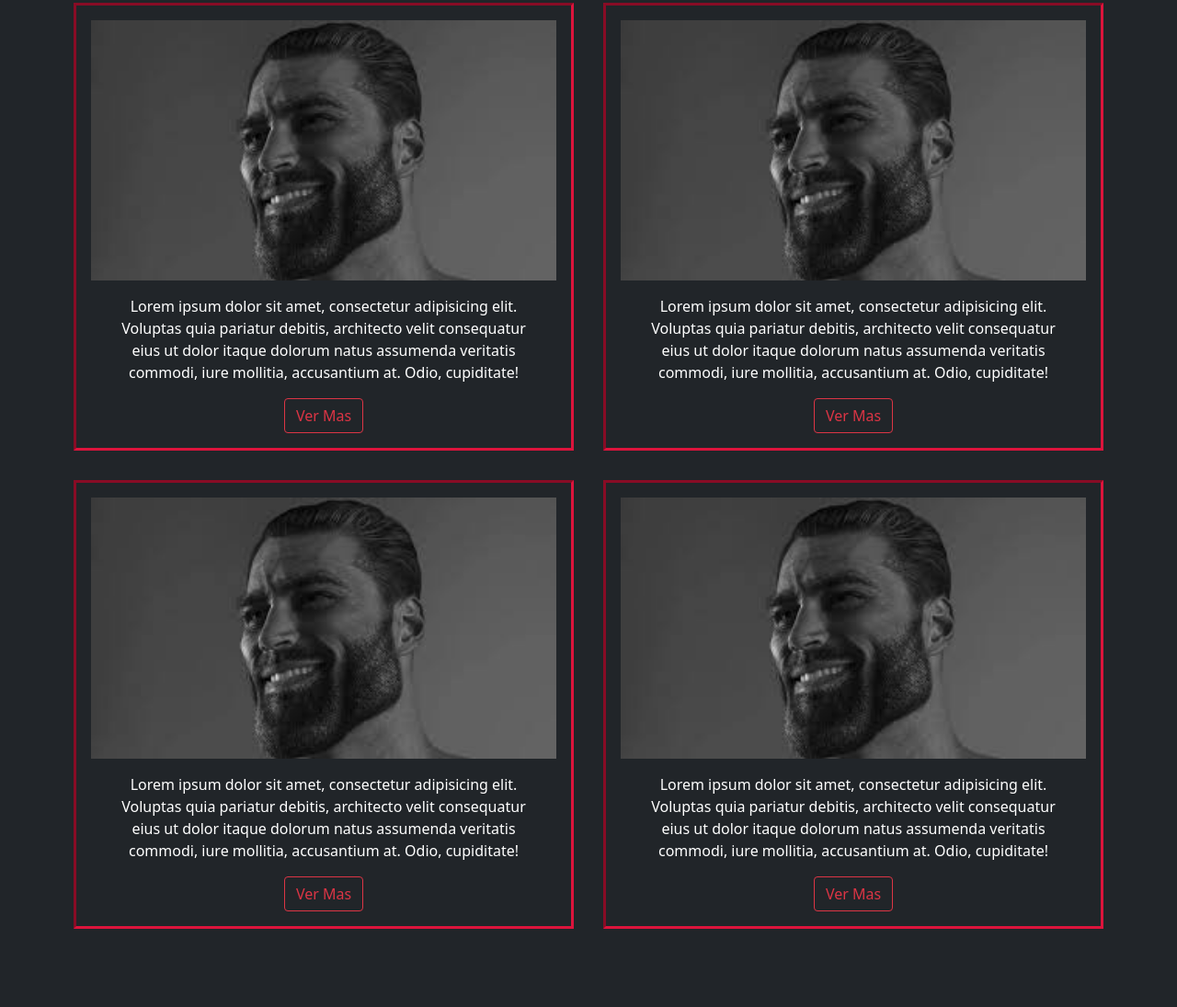
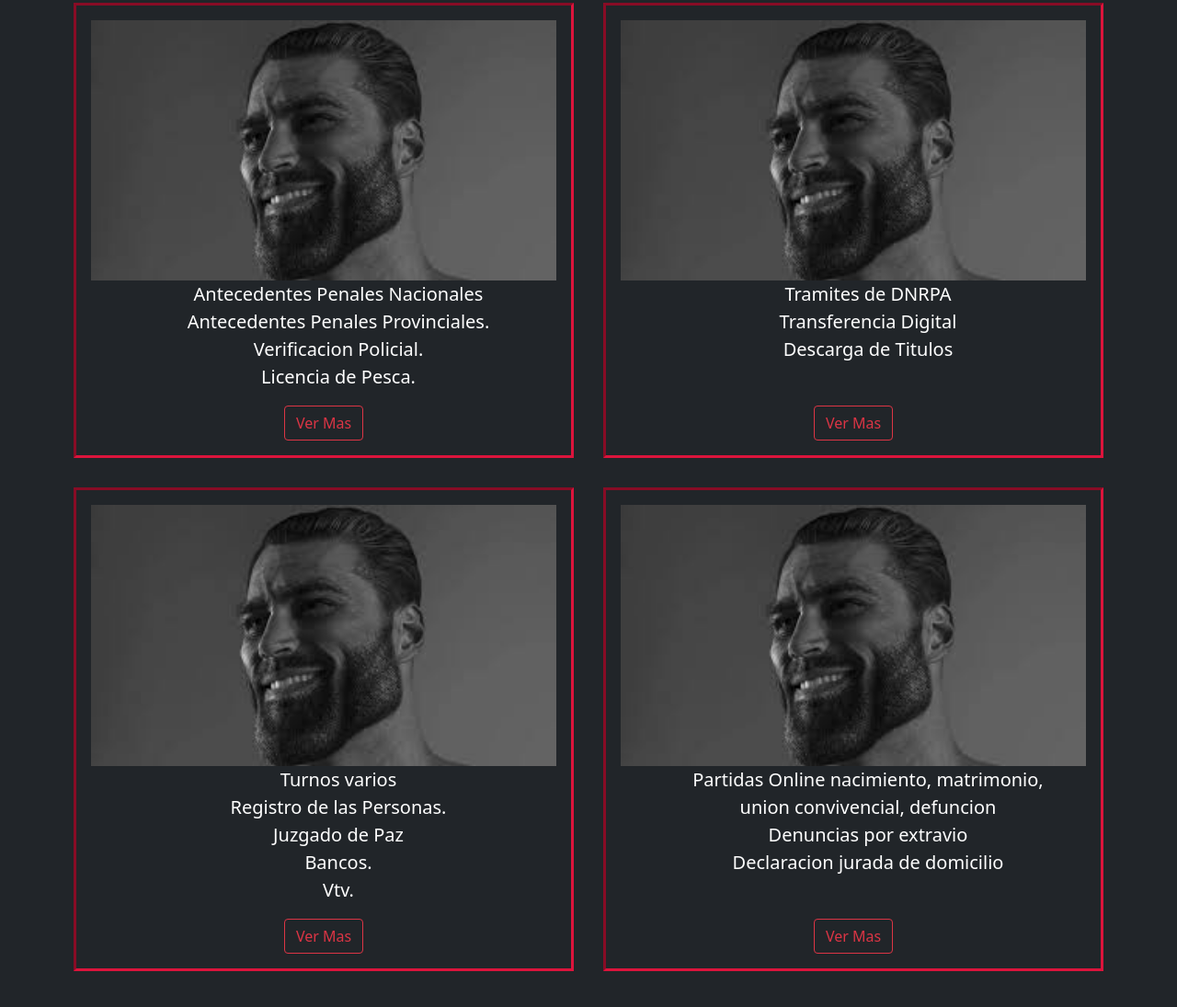
Before and after one commit to Ashkyy/elpionero-peralta, a plain HTML site: page tramites.html in a window 1280 px wide. Shown: the part 237-1332 px from the top of the page at 92% size. Drawn offline with nearby package versions, Linux system fonts and the light colour scheme.

Commit message:
añadiendo contenido

```diff
--- a/css/main-estilos.scss
+++ b/css/main-estilos.scss
@@ -106,6 +106,7 @@ h1{
     "card1 card2"
     "card4 card5";
 }
+
 .card1 {
 	grid-area: card1;
 }
--- a/tramites.html
+++ b/tramites.html
@@ -33,27 +33,50 @@
             </div>
         </nav>
     </header>
-
     <main>
         <section class="container--servicios">
+
         <div class="card1 card--servicios">
             <img src="./imagenes/muestra.jpg" alt="test">
-            <section>Lorem ipsum dolor sit amet, consectetur adipisicing elit. Voluptas quia pariatur debitis, architecto velit consequatur eius ut dolor itaque dolorum natus assumenda veritatis commodi, iure mollitia, accusantium at. Odio, cupiditate!</section>
+            <ul class="fs-5">
+                <li>Antecedentes Penales Nacionales</li>
+                <li>Antecedentes Penales Provinciales.</li>
+                <li>Verificacion Policial.</li>
+                <li>Licencia de Pesca.</li>
+            </ul>
+
             <button class="btn btn-outline-danger">Ver Mas</button>
         </div>
         <div class="card2 card--servicios">
             <img src="./imagenes/muestra.jpg" alt="test">
-            <section>Lorem ipsum dolor sit amet, consectetur adipisicing elit. Voluptas quia pariatur debitis, architecto velit consequatur eius ut dolor itaque dolorum natus assumenda veritatis commodi, iure mollitia, accusantium at. Odio, cupiditate!</section>
+            <ul class="fs-5">
+                <li>Tramites de DNRPA</li>
+                <li>Transferencia Digital</li>
+                <li>Descarga de Titulos</li>
+                <br>
+            </ul>
+
             <button class="btn btn-outline-danger">Ver Mas</button>
         </div>
         <div class="card3 card--servicios">
             <img src="./imagenes/muestra.jpg" alt="test">
-            <section>Lorem ipsum dolor sit amet, consectetur adipisicing elit. Voluptas quia pariatur debitis, architecto velit consequatur eius ut dolor itaque dolorum natus assumenda veritatis commodi, iure mollitia, accusantium at. Odio, cupiditate!</section>
+            <ul class="fs-5">
+                <li>Partidas Online nacimiento, matrimonio,<br> union convivencial, defuncion</li>
+                <li>Denuncias por extravio</li>
+                <li>Declaracion jurada de domicilio</li>
+                <br>
+            </ul>
             <button class="btn btn-outline-danger">Ver Mas</button>
         </div>
         <div class="card4 card--servicios">
             <img src="./imagenes/muestra.jpg" alt="test">
-            <section>Lorem ipsum dolor sit amet, consectetur adipisicing elit. Voluptas quia pariatur debitis, architecto velit consequatur eius ut dolor itaque dolorum natus assumenda veritatis commodi, iure mollitia, accusantium at. Odio, cupiditate!</section>
+            <ul class="fs-5">
+                <li>Turnos varios </li>
+                <li>Registro de las Personas.</li>
+                <li>Juzgado de Paz</li>
+                <li>Bancos.</li>
+                <li>Vtv.</li>
+            </ul>
             <button class="btn btn-outline-danger">Ver Mas</button>
         </div>
     </section>
```
Also changed, not shown: index.html (+11 -7 lines), imagenes/local.jpg (added).
